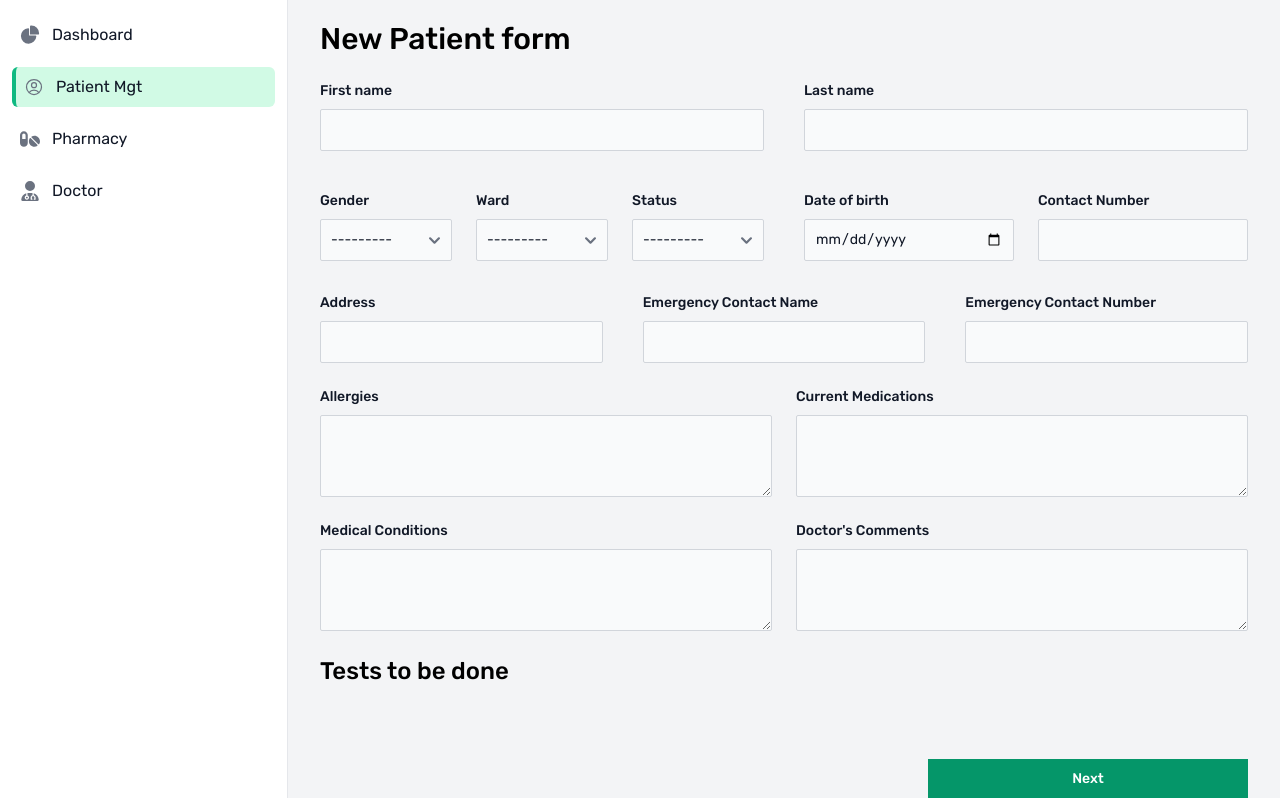
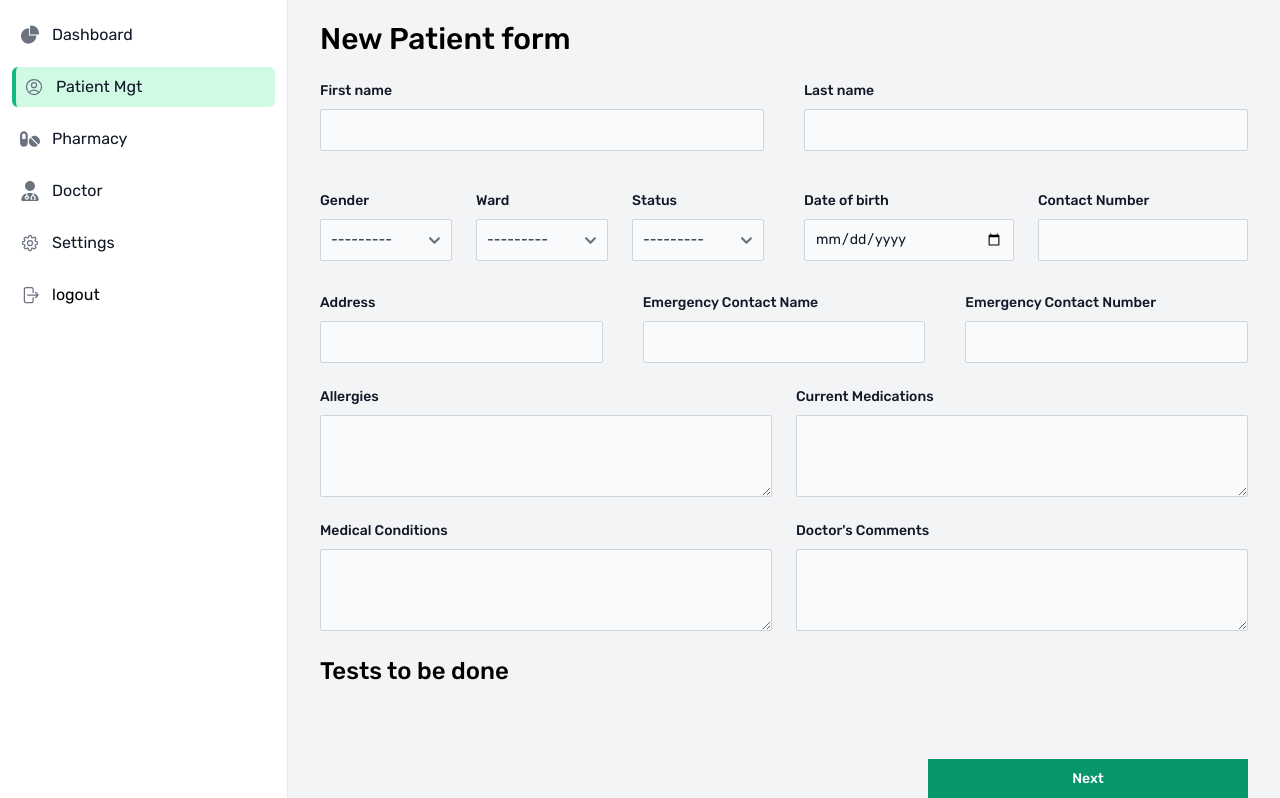
Before and after one commit to Theetawee/Telfirm-HMS, a Django app: page /patients/new/ in a window 1280 px wide. Shown: the part 57-855 px from the top of the page. Run offline with Django 4.2, Linux system fonts and the light colour scheme; the visitor is signed in with stand-in values (Sample User, id 1); data that the repository does not hold is empty; style sheets or scripts are compiled from the project's sources.

Commit message:
Update base.html

```diff
--- a/templates/base/base.html
+++ b/templates/base/base.html
@@ -41,13 +41,32 @@
             </a>
          </li>
          <li>
-            <button id="install-button" style="display: none;" class="max-w-sm p-6 bg-white border border-primary-600 rounded-sm text-left dark:bg-gray-800 dark:border-gray-700 dark:hover:bg-gray-700">
-               <h5 class="mb-2 text-2xl font-medium tracking-tight text-primary-500 dark:text-white">Install Telfirm Hospital Management System</h5>
-               <p class="font-normal text-primary-500 dark:text-gray-400">Enhance your hospital's operations and patient care with Telfirm. Install now for a better experience.</p>
+            <button id="install-button" style="display: none;" class="max-w-sm rounded-lg px-4 py-2 w-full text-center text-white hover:bg-primary-600 border border-primary-600  font-medium bg-primary-600 dark:bg-gray-800 dark:border-gray-700 dark:hover:bg-gray-700">
+               Install
            </button>
 
 
          </li>
+
+         <li>
+            <a href="#!" title="Settings" class="flex items-center p-2 text-gray-900 rounded-lg  ">
+               <svg xmlns="http://www.w3.org/2000/svg" fill="none" viewBox="0 0 24 24" stroke-width="1.5" stroke="currentColor" class="w-5 h-5 text-gray-500 transition duration-75 dark:text-gray-400 group-hover:text-gray-900 dark:group-hover:text-white">
+  <path stroke-linecap="round" stroke-linejoin="round" d="M10.343 3.94c.09-.542.56-.94 1.11-.94h1.093c.55 0 1.02.398 1.11.94l.149.894c.07.424.384.764.78.93.398.164.855.142 1.205-.108l.737-.527a1.125 1.125 0 011.45.12l.773.774c.39.389.44 1.002.12 1.45l-.527.737c-.25.35-.272.806-.107 1.204.165.397.505.71.93.78l.893.15c.543.09.94.56.94 1.109v1.094c0 .55-.397 1.02-.94 1.11l-.893.149c-.425.07-.765.383-.93.78-.165.398-.143.854.107 1.204l.527.738c.32.447.269 1.06-.12 1.45l-.774.773a1.125 1.125 0 01-1.449.12l-.738-.527c-.35-.25-.806-.272-1.203-.107-.397.165-.71.505-.781.929l-.149.894c-.09.542-.56.94-1.11.94h-1.094c-.55 0-1.019-.398-1.11-.94l-.148-.894c-.071-.424-.384-.764-.781-.93-.398-.164-.854-.142-1.204.108l-.738.527c-.447.32-1.06.269-1.45-.12l-.773-.774a1.125 1.125 0 01-.12-1.45l.527-.737c.25-.35.273-.806.108-1.204-.165-.397-.505-.71-.93-.78l-.894-.15c-.542-.09-.94-.56-.94-1.109v-1.094c0-.55.398-1.02.94-1.11l.894-.149c.424-.07.765-.383.93-.78.165-.398.143-.854-.107-1.204l-.527-.738a1.125 1.125 0 01.12-1.45l.773-.773a1.125 1.125 0 011.45-.12l.737.527c.35.25.807.272 1.204.107.397-.165.71-.505.78-.929l.15-.894z" />
+  <path stroke-linecap="round" stroke-linejoin="round" d="M15 12a3 3 0 11-6 0 3 3 0 016 0z" />
+</svg>
+<span class="ml-3">Settings</span>
+            </a>
+         </li>
+         <li>
+            <a href="{% url 'logout' %}" title="Logout" hx-get="{% url 'logout' %}" hx-indicator="#loader" hx-push-url="true" hx-swap="outerHTML transition:true" hx-target="#body" class="flex items-center p-2">
+               <svg xmlns="http://www.w3.org/2000/svg" fill="none" viewBox="0 0 24 24" stroke-width="1.5" stroke="currentColor" class="w-5 h-5 text-gray-500 transition duration-75 dark:text-gray-400 group-hover:text-gray-900 dark:group-hover:text-white">
+  <path stroke-linecap="round" stroke-linejoin="round" d="M15.75 9V5.25A2.25 2.25 0 0013.5 3h-6a2.25 2.25 0 00-2.25 2.25v13.5A2.25 2.25 0 007.5 21h6a2.25 2.25 0 002.25-2.25V15m3 0l3-3m0 0l-3-3m3 3H9" />
+</svg>
+
+               <span class="ml-3">logout</span>
+            </a>
+         </li>
+
 
       </ul>
    </div>
```
